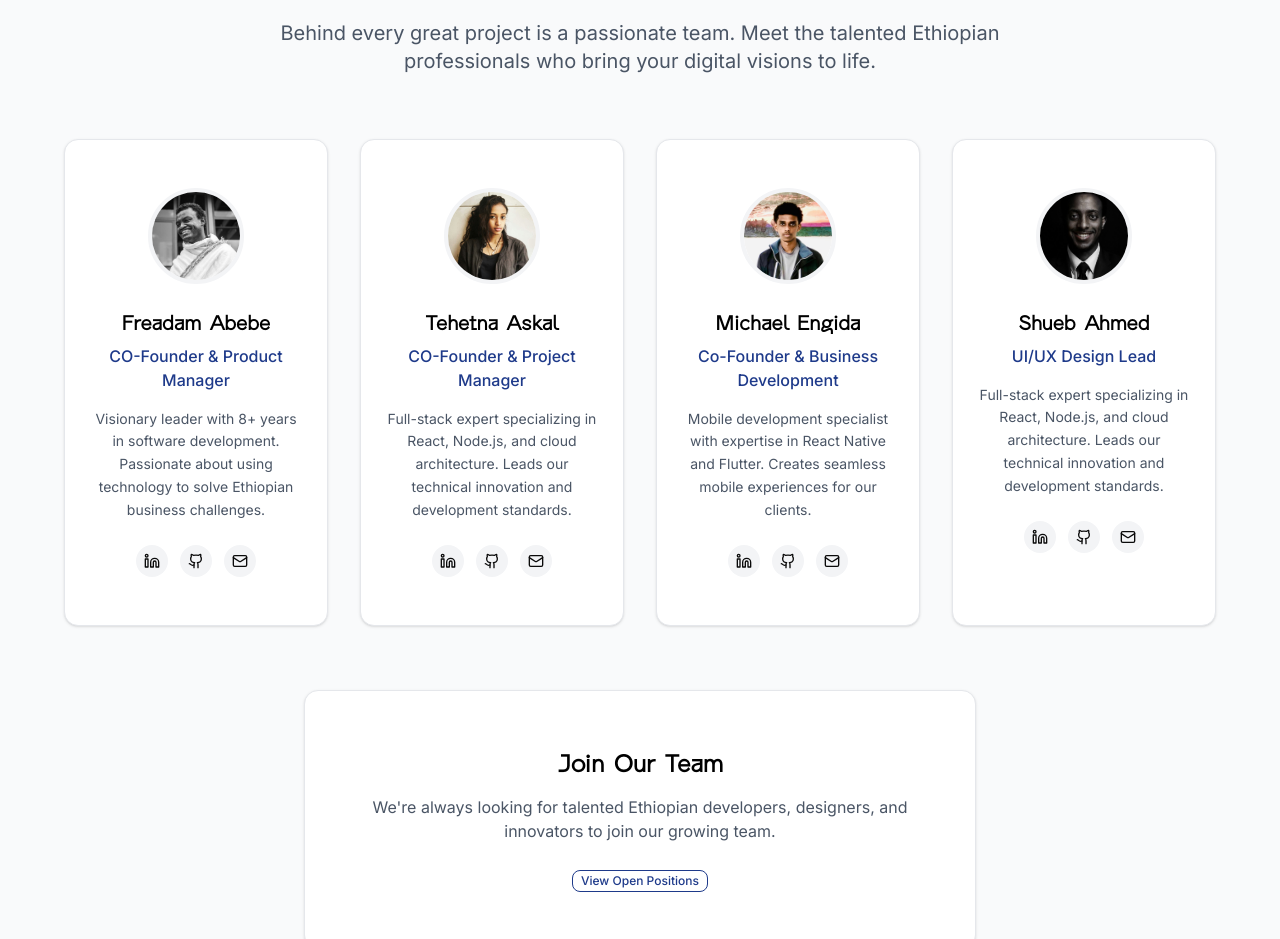
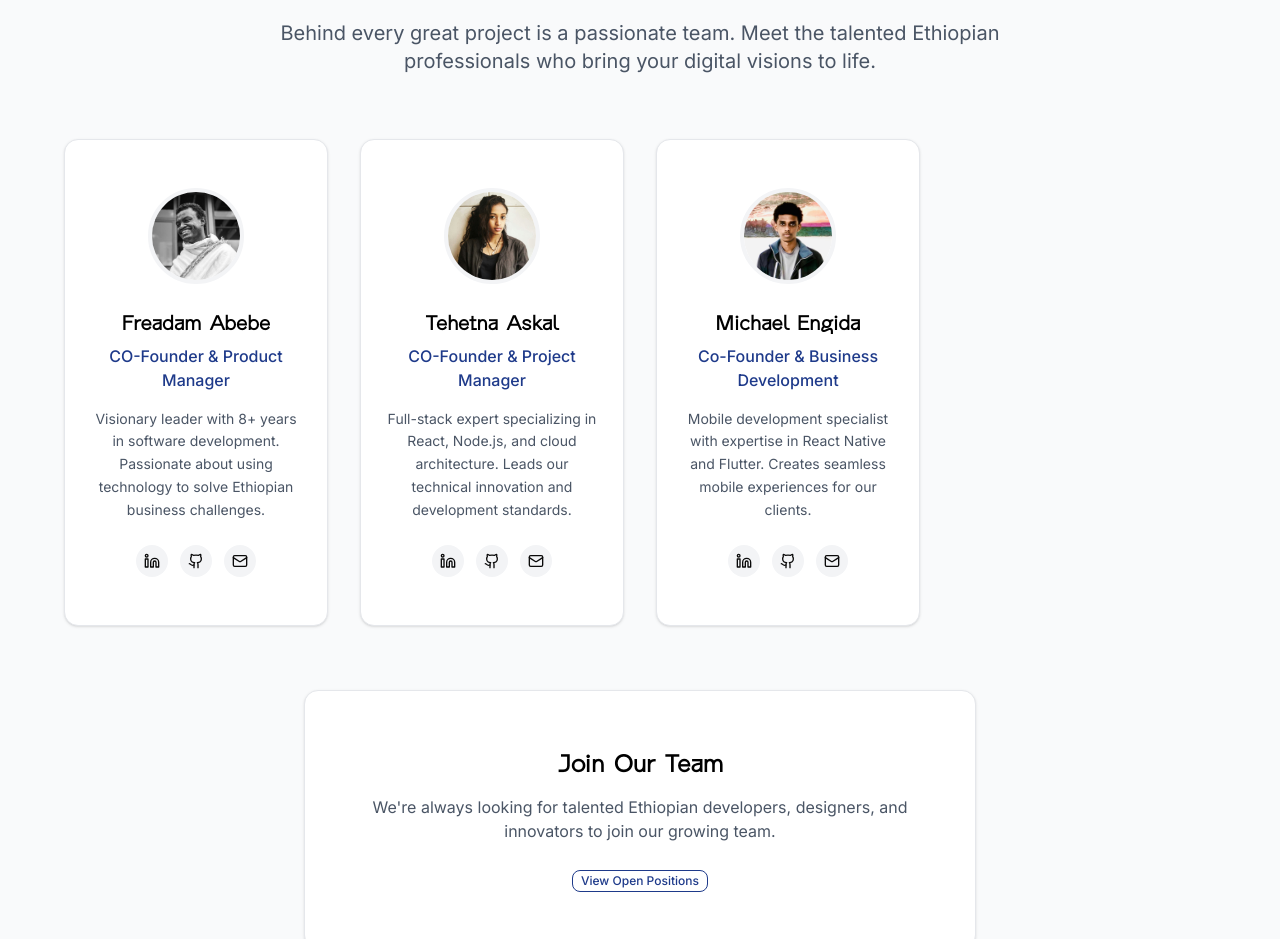
Before and after one commit to Shukaang/zemenaytech-website-hackathon, a Next.js app: page /about in a window 1280 px wide. Shown: the part 2980-3919 px from the top of the page. Built offline with nearby package versions, Linux system fonts and the light colour scheme.

Commit message:
Image fix

```diff
--- a/src/components/about/meet-our-team.tsx
+++ b/src/components/about/meet-our-team.tsx
@@ -36,15 +36,6 @@ export function MeetOurTeam() {
       linkedin: "#",
       github: "#",
       email: "samuel@zemenaytech.com",
-    },
-    {
-      name: "Shueb Ahmed",
-      position: "UI/UX Design Lead",
-      bio: "Full-stack expert specializing in React, Node.js, and cloud architecture. Leads our technical innovation and development standards.",
-      image: "/our-teams/my-profilepic.jpg",
-      linkedin: "#",
-      github: "#",
-      email: "shuebahmed32@gmail.com",
     },
   ];
 
```
